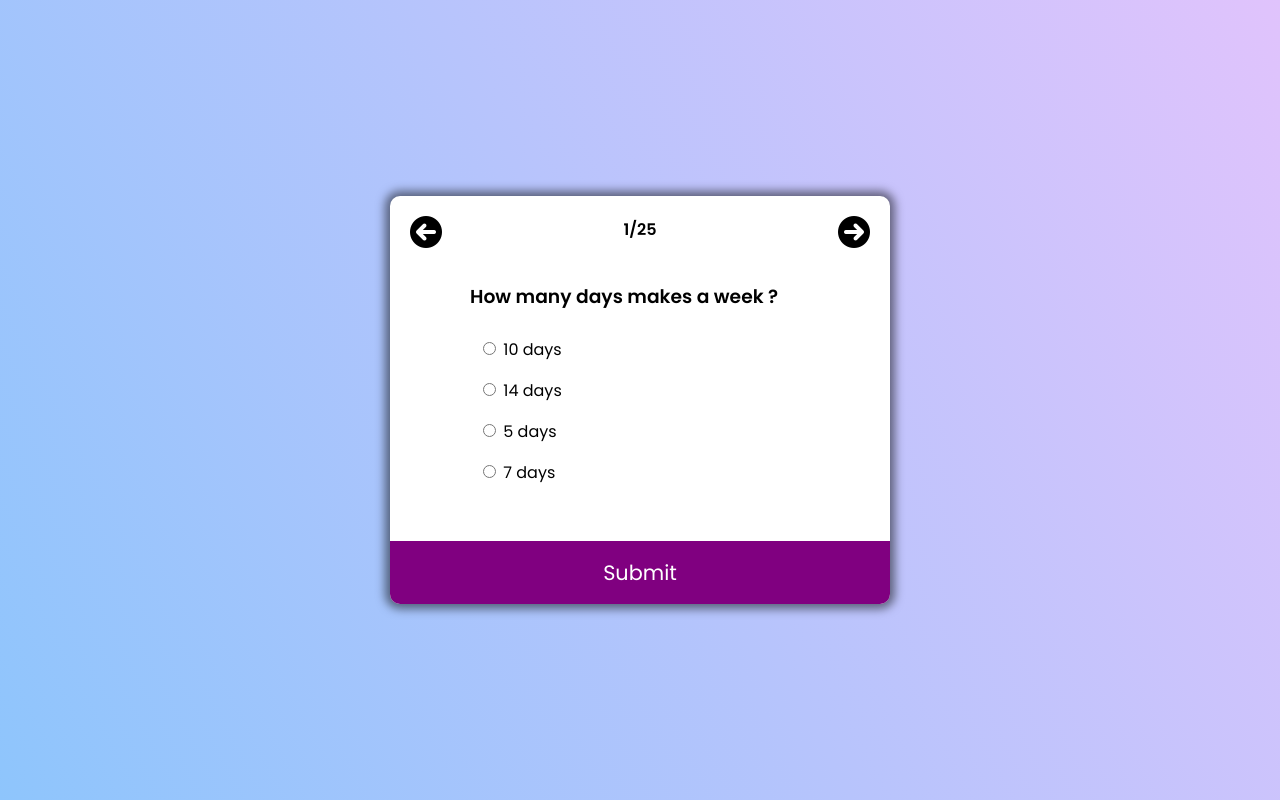
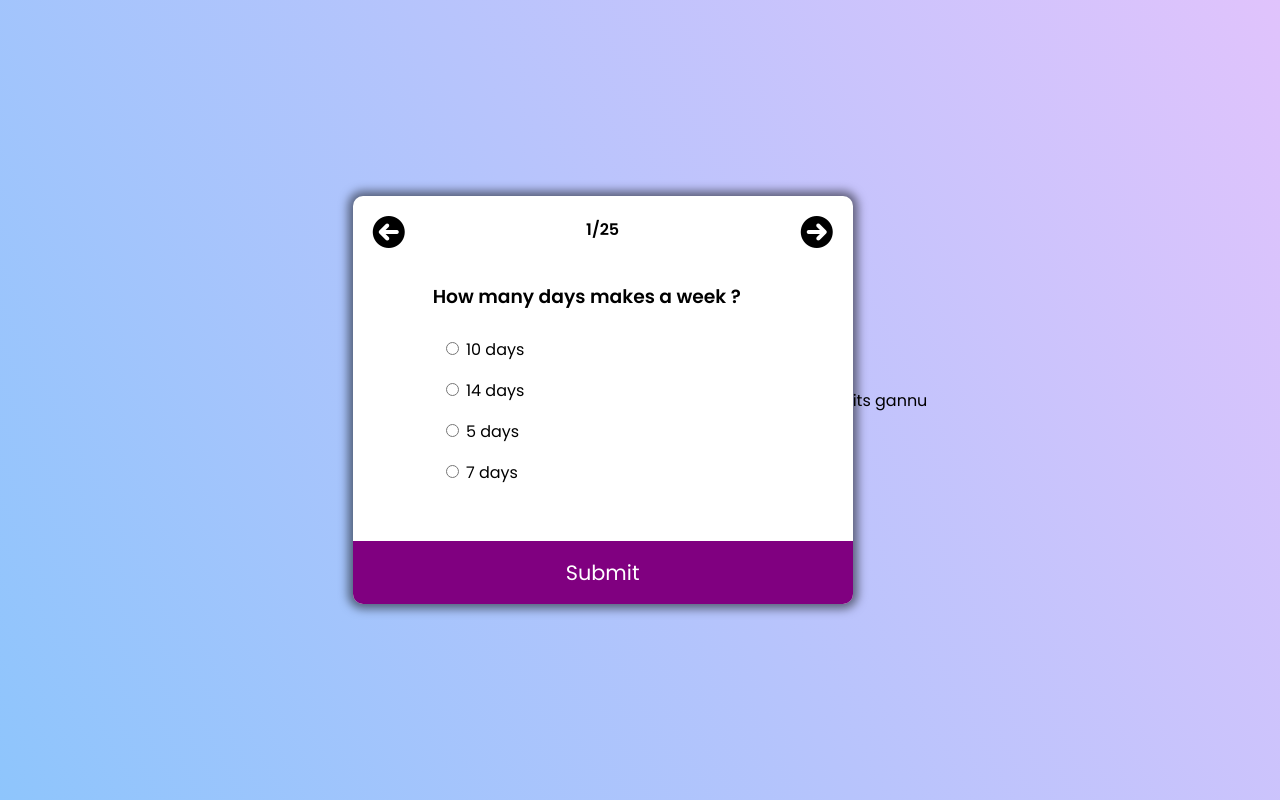
Before and after one commit to pushparaj21/psquizapp.github.io, a plain HTML site: page index.html in a window 1280 px wide. Drawn offline with Linux system fonts and the light colour scheme.

Commit message:
its gannu

```diff
--- a/index.html
+++ b/index.html
@@ -48,7 +48,7 @@
 
       <button id="submit">Submit</button>
     </div>
-
+<div>its gannu</div>
     <!-- </div> -->
   </body>
 </html>
```
